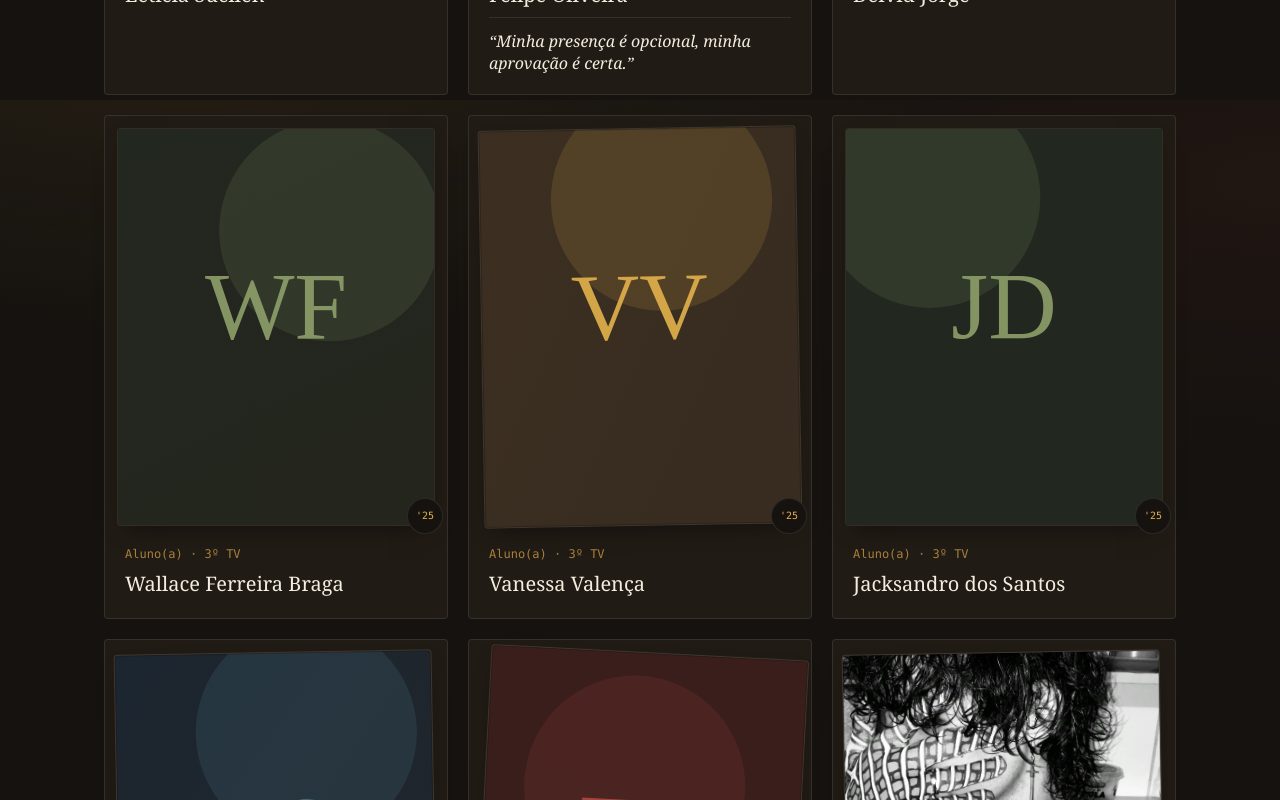
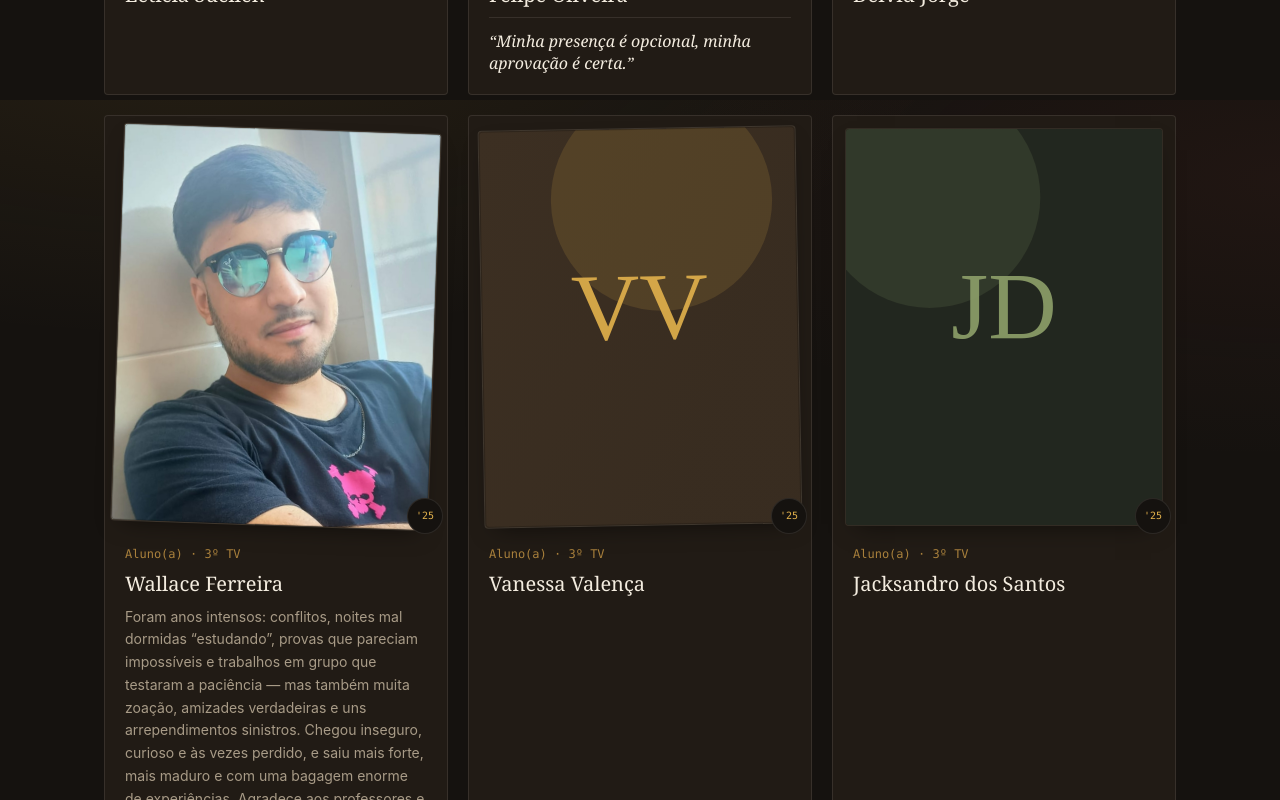
Before and after one commit to NixHokori1211/Anu-rio-3tv2025, a Next.js app: page /pessoas in a window 1280 px wide. Shown: the part 3100-3900 px from the top of the page. Built offline with nearby package versions, Linux system fonts and the light colour scheme.

Commit message:
content: foto, bio e frase do Wallace Ferreira (sem sobrenome completo)

```diff
--- a/src/data/students.ts
+++ b/src/data/students.ts
@@ -19,7 +19,7 @@ export const students: Student[] = [
   { id: "leticia-suellen", name: "Letícia Suellen", photo: "/mock/leticia-suellen.jpg", className: "3º TV", description: "", quote: "", memories: [] },
   { id: "felipe-oliveira", name: "Felipe Oliveira", photo: "/mock/felipe-oliveira.jpg", className: "3º TV", description: "", quote: "Minha presença é opcional, minha aprovação é certa.", memories: [] },
   { id: "deivid-jorge", name: "Deivid Jorge", photo: "/mock/deivid-jorge.jpg", className: "3º TV", description: "", quote: "", memories: [] },
-  { id: "wallace-ferreira-braga", name: "Wallace Ferreira Braga", photo: "/mock/wallace-ferreira-braga.jpg", className: "3º TV", description: "", quote: "", memories: [] },
+  { id: "wallace-ferreira", name: "Wallace Ferreira", photo: "/mock/wallace-ferreira.jpg", className: "3º TV", description: "Foram anos intensos: conflitos, noites mal dormidas “estudando”, provas que pareciam impossíveis e trabalhos em grupo que testaram a paciência — mas também muita zoação, amizades verdadeiras e uns arrependimentos sinistros. Chegou inseguro, curioso e às vezes perdido, e saiu mais forte, mais maduro e com uma bagagem enorme de experiências. Agradece aos professores e aos amigos que deixaram marcas pra sempre.", quote: "Entre o céu e a terra, Daniel continua sendo freguês.", memories: [] },
   { id: "vanessa-valenca", name: "Vanessa Valença", photo: "/mock/vanessa-valenca.jpg", className: "3º TV", description: "", quote: "", memories: [] },
   { id: "jacksandro-dos-santos", name: "Jacksandro dos Santos", photo: "/mock/jacksandro-dos-santos.jpg", className: "3º TV", description: "", quote: "", memories: [] },
   { id: "thalia-semeniuk", name: "Thalia Semeniuk", photo: "/mock/thalia-semeniuk.jpg", className: "3º TV", description: "", quote: "", memories: [] },
```
Also changed, not shown: public/mock/wallace-ferreira.jpg (added).
